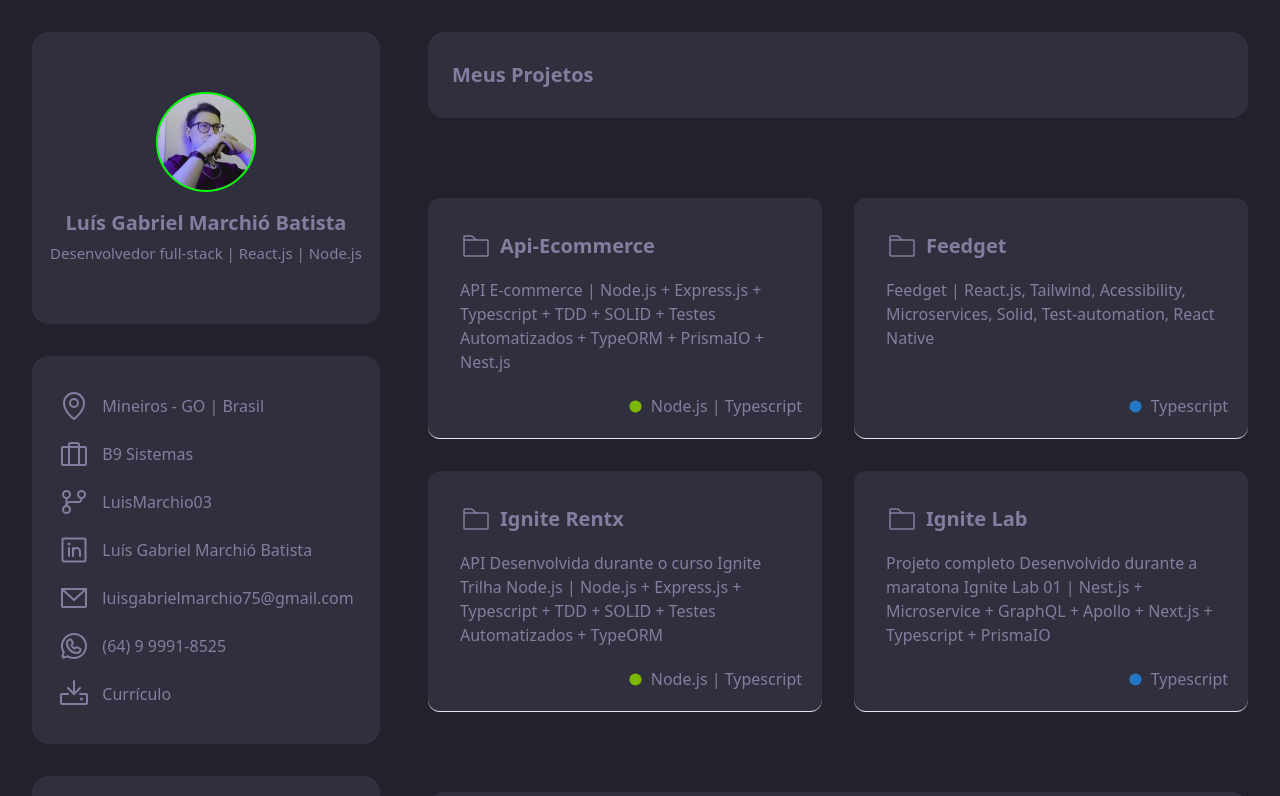
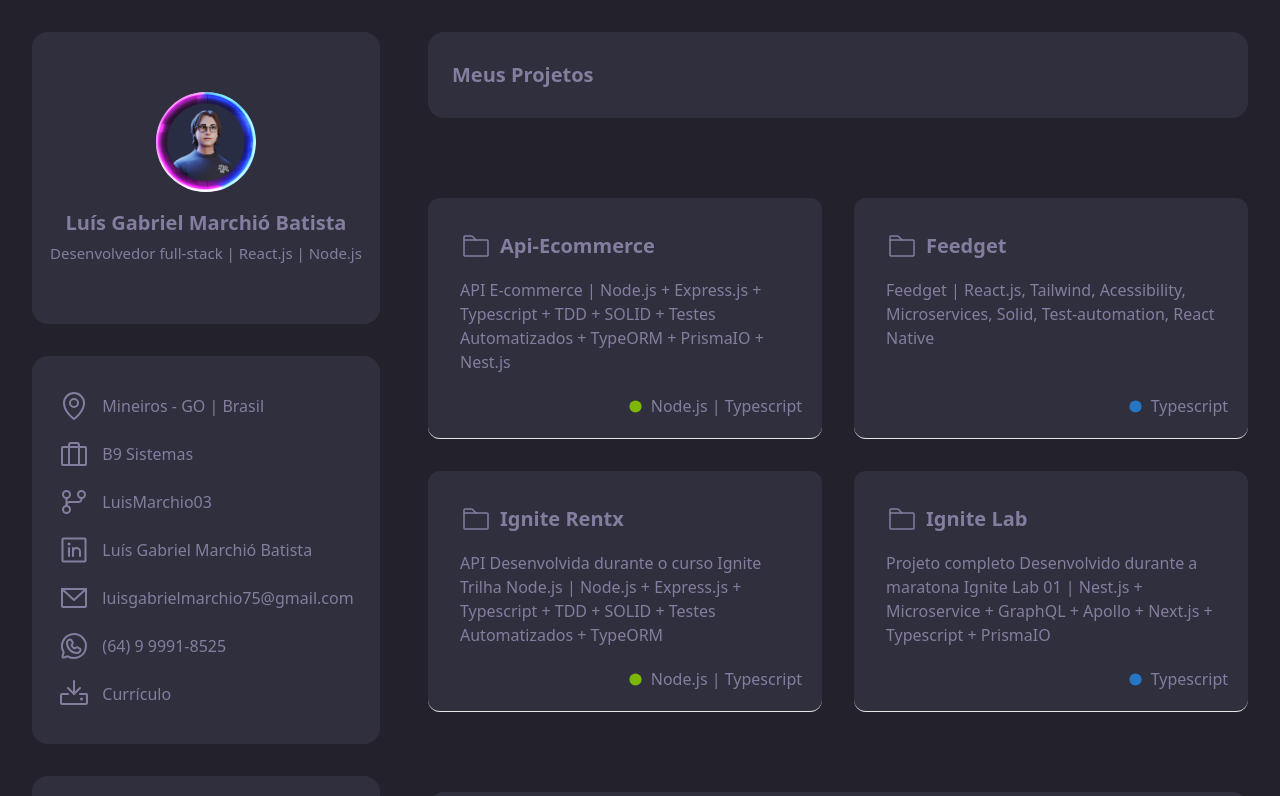
Before and after one commit to LuisMarchio03/web-portfolio, a Next.js app: page / in a window 1280 px wide. Shown: the top 796 px of the page. Built offline with nearby package versions, Linux system fonts and the light colour scheme.

Commit message:
feat: upload avatar

```diff
--- a/src/components/Sidebar/index.tsx
+++ b/src/components/Sidebar/index.tsx
@@ -14,9 +14,10 @@ export const Sidebar = () => {
   return (
     <aside className="w-[100%] lg:w-[348px] h-[100%]">
       <div className="w-[100%] lg:w-[348px] h-[292px] bg-[#302F3D] mb-8 flex flex-col items-center justify-center rounded-2xl">
-        <div className="w-[100px] h-[100px] rounded-full bg-slate-400 mb-4 border-2 border-[#00FF00]">
+        {/* <div className="w-[100px] h-[100px] rounded-full bg-slate-400 mb-4 border-2 border-[#00FF00]"> */}
+        <div className="w-[100px] h-[100px] rounded-full bg-slate-400 mb-4">
           <Image
-            src="/img/foto3.jpg"
+            src="/img/avatar.png"
             alt="Luís Gabriel Marchió Batista"
             width={100}
             height={100}
```
Also changed, not shown: public/img/avatar.png (added).
